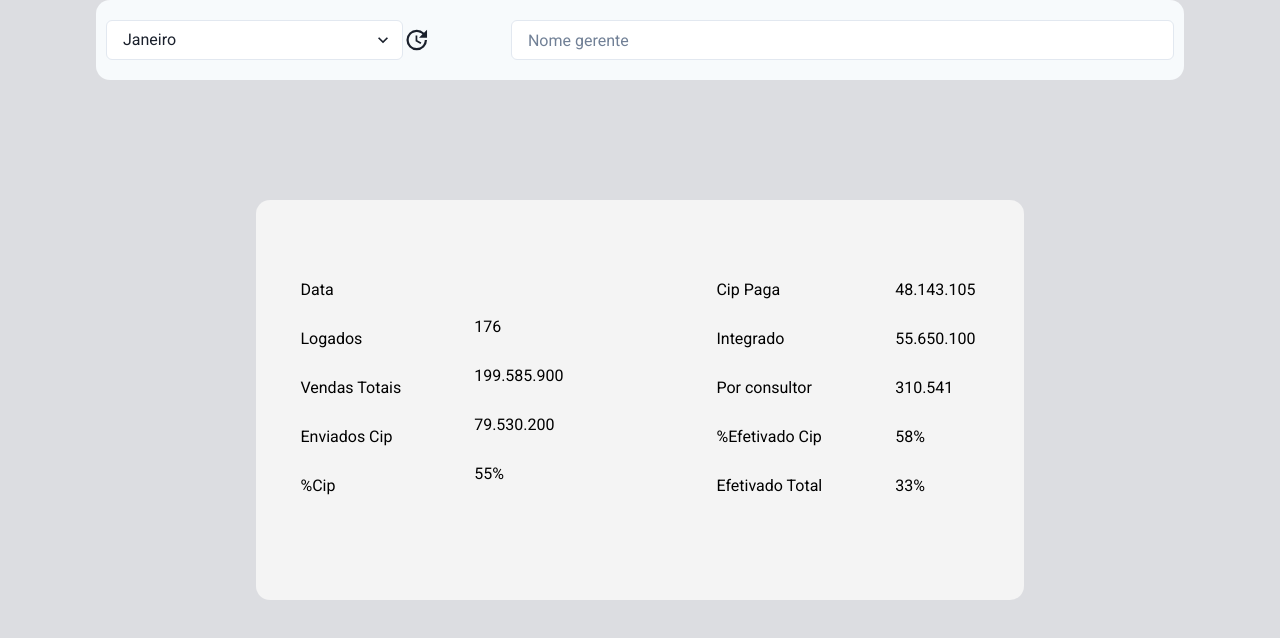
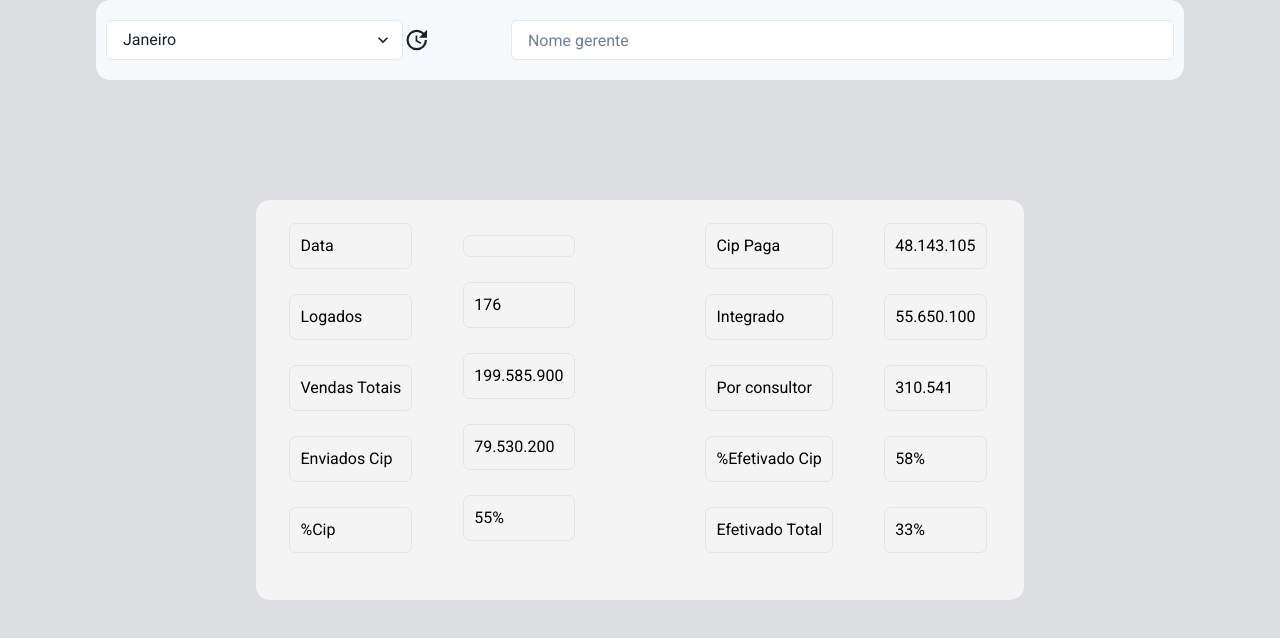
Before and after one commit to qualiconsig/Relatorios, a Next.js app: page /relatorios in a window 1280 px wide. Shown: the top 638 px of the page. Built offline with nearby package versions, Linux system fonts and the light colour scheme.

Commit message:
chore: style color in dates

```diff
--- a/src/components/relatorios/filterRelatories/index.tsx
+++ b/src/components/relatorios/filterRelatories/index.tsx
@@ -38,7 +38,7 @@ export const FilterDatas = ({selectedMonth}: any) => {
             </Box>
             <Box>
               <UnorderedList listStyleType={"none"}>
-                <ListItemCom value={selectedMonth}/>
+                <ListItemCom value={selectedMonth} rest="#06877F"/>
                 <ListItemCom value={"176"}/>
                 <ListItemCom value={"199.585.900"}/>
                 <ListItemCom value={"79.530.200"}/>
--- a/src/components/relatorios/filterRelatories/list.tsx
+++ b/src/components/relatorios/filterRelatories/list.tsx
@@ -1,8 +1,8 @@
 import { ListItem } from "@chakra-ui/react"
 
-export const ListItemCom = ({value}:any) => {
+export const ListItemCom = ({value, rest}:any) => {
 
   return (
-    <ListItem mb={'25px'}>{value}</ListItem>
+    <ListItem mb={'25px'} border={'1px solid #E4E4E4'} p={'10px'} borderRadius={'7px'} color={rest}>{value}</ListItem>
   )
 }
--- a/src/pages/relatorios/Login/index.tsx
+++ b/src/pages/relatorios/Login/index.tsx
@@ -8,8 +8,8 @@ export default function Relatorio  () {
         <Box>
           <Flex justify={'center'} h={'100vh'} margin={'0 auto'} align={'center'} flexDir={'column'} w={'25vw'}>
             <Text color={'white'} fontSize={20} fontWeight={'500'} mb={5}>Login</Text>
-              <Input type="text" mb={'5'} bg={'white'} />
-              <Input type="text" mb={'5'} bg={'white'}/>
+              <Input type="text" mb={'5'} bg={'white'} placeholder="Username"/>
+              <Input type="text" mb={'5'} bg={'white'} placeholder="Password"/>
               <Button bg={'#00A8FF'} color="white" gap={3}> <CiLogin color="white"/>Login</Button>
           </Flex>
         </Box>
```
